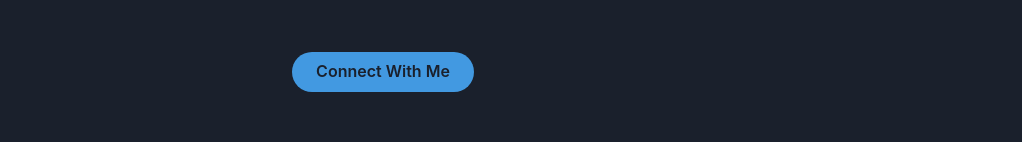
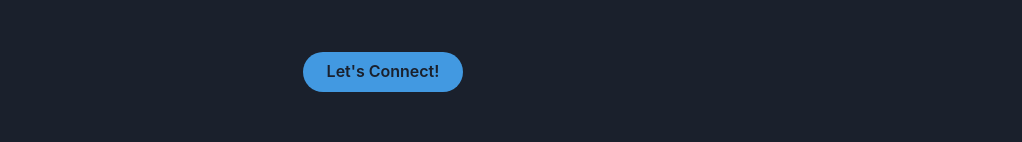
Before and after one commit to IanRFerguson/ian-is-online, a React (Create React App) app in the folder application/frontend-chakra/: page / in a window 1280 px wide. Shown: the part 410-552 px from the top of the page, without its empty margins (257-1279 px from the left). Built offline with nearby package versions, Linux system fonts and the light colour scheme.

Commit message:
tweak frontend copy

```diff
--- a/application/frontend-chakra/src/components/Contact.js
+++ b/application/frontend-chakra/src/components/Contact.js
@@ -45,7 +45,7 @@ export default function Contact({ color }) {
             <Divider orientation="horizontal" />
           </Stack>
           <Stack spacing={4} as={Container} maxW={"3xl"} textAlign={"center"}>
-            <Heading fontSize={"3xl"}>Let's chat!</Heading>
+            <Heading fontSize={"3xl"}>Let's connect!</Heading>
             <Text color={"gray.600"} fontSize={"xl"} px={4}>
               If you'd like to discuss engineering your next project or New York Knicks basketball, feel free to drop me a note in the form below:
             </Text>
--- a/application/frontend-chakra/src/components/Hero.js
+++ b/application/frontend-chakra/src/components/Hero.js
@@ -77,7 +77,7 @@ export default function Header({ color }) {
               }}
               onClick={scrollToContact}
             >
-              Connect With Me
+              Let's Connect!
             </Button>
           </Stack>
         </Stack>
```
